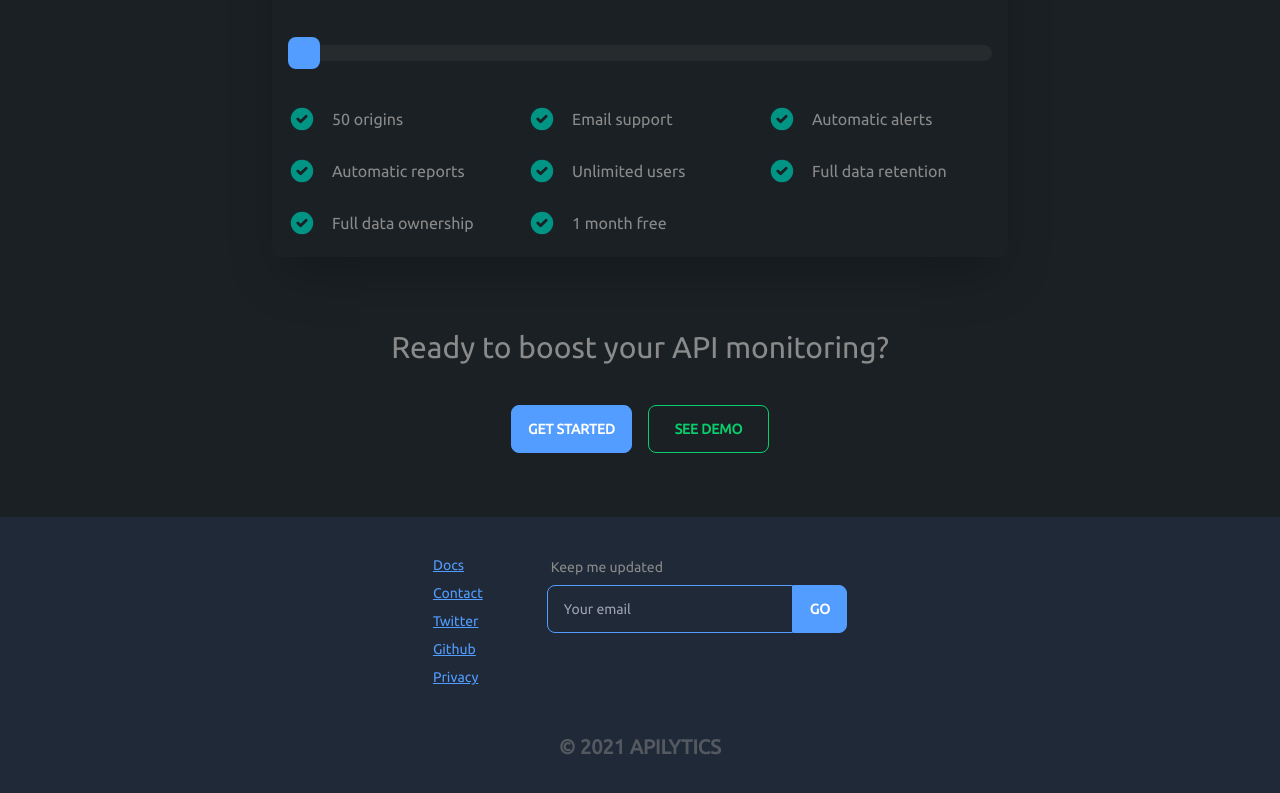
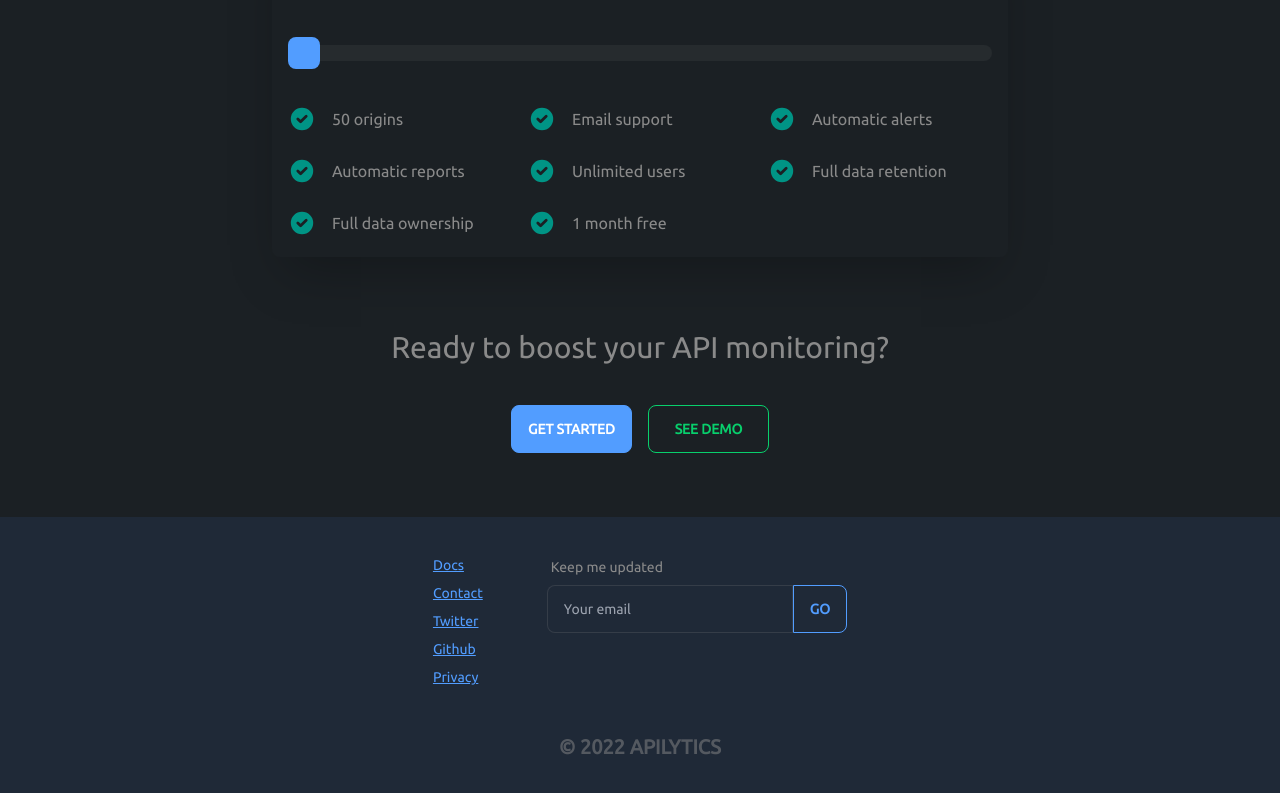
Before and after one commit to apilytics/apilytics, a Next.js app: page / in a window 1280 px wide. Shown: the part 3009-3802 px from the top of the page. Built offline with nearby package versions, Linux system fonts and the light colour scheme; no server answers.

Commit message:
Improve footer

```diff
--- a/src/components/layout/Footer.tsx
+++ b/src/components/layout/Footer.tsx
@@ -81,9 +81,9 @@ export const Footer: React.FC = () => {
                   value={email}
                   onChange={({ target }): void => setEmail(target.value)}
                   placeholder="Your email"
-                  className="input input-primary rounded-r-none"
+                  className="input input-bordered rounded-r-none"
                 />
-                <Button className="rounded-l-none btn-primary" loading={loading}>
+                <Button className="rounded-l-none btn-primary btn-outline" loading={loading}>
                   go
                 </Button>
               </div>
@@ -92,7 +92,7 @@ export const Footer: React.FC = () => {
             </div>
           </form>
         </div>
-        <h3 className="footer-title mt-8">© 2021 Apilytics</h3>
+        <h3 className="footer-title mt-8">© {new Date().getFullYear()} Apilytics</h3>
       </div>
     </footer>
   );
```
